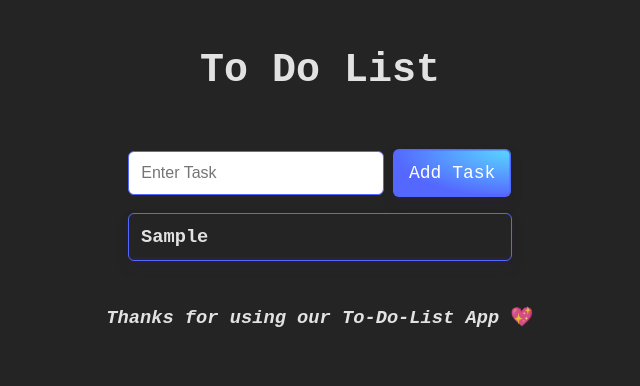
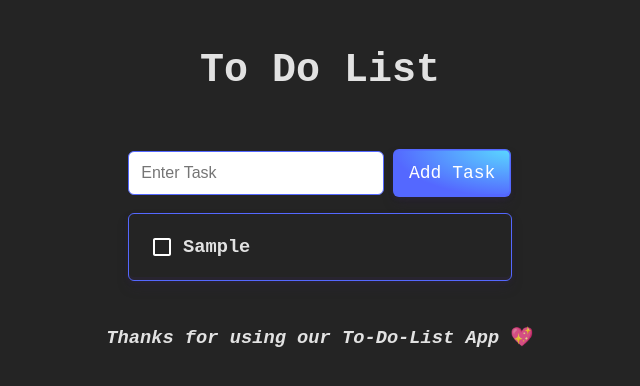
Before and after one commit to AmanKumarSinhaGitHub/React-To-Do-List-App, a React (Vite) app: page / in a window 1280 px wide. Both pictures are taken after typing "Sample" into the empty fields and a click on the button "Add Task". Shown: the top 386 px of the page, without its empty margins (320-960 px from the left). Built offline with nearby package versions, Linux system fonts and the light colour scheme.

Commit message:
Added interactive feature: Click to mark tasks as done, with undo functionality.

```diff
--- a/package.json
+++ b/package.json
@@ -10,6 +10,9 @@
     "preview": "vite preview"
   },
   "dependencies": {
+    "@emotion/react": "^11.11.1",
+    "@emotion/styled": "^11.11.0",
+    "@mui/material": "^5.14.19",
     "react": "^18.2.0",
     "react-dom": "^18.2.0"
   },
--- a/src/App.css
+++ b/src/App.css
@@ -1,4 +1,4 @@
-*{
+* {
   margin: 0;
   padding: 0;
   box-sizing: border-box;
@@ -124,13 +124,24 @@ input:active {
 }
 
 @keyframes shake {
-  0%, 100% {
+
+  0%,
+  100% {
     transform: translateX(0);
   }
-  10%, 30%, 50%, 70%, 90% {
+
+  10%,
+  30%,
+  50%,
+  70%,
+  90% {
     transform: translateX(-10px);
   }
-  20%, 40%, 60%, 80% {
+
+  20%,
+  40%,
+  60%,
+  80% {
     transform: translateX(10px);
   }
 }
@@ -167,3 +178,7 @@ input:active {
   cursor: pointer;
   border-radius: 4px;
 }
+
+.strikethrough {
+  text-decoration: line-through;
+}
--- a/src/App.jsx
+++ b/src/App.jsx
@@ -1,4 +1,5 @@
 import { useState } from "react";
+import Checkbox from "@mui/material/Checkbox";
 import "./App.css";
 
 function App() {
@@ -6,10 +7,10 @@ function App() {
   const [todoList, setTodoList] = useState([]);
   const [inputError, setInputError] = useState(false);
   const [showPopup, setShowPopup] = useState(false);
+  const [checkedTasks, setCheckedTasks] = useState([]);
 
-  function handleClick() {
+  function handleClickTaskAdd() {
     if (task.trim() === "") {
-
       setInputError(true);
 
       setTimeout(() => {
@@ -19,9 +20,7 @@ function App() {
       return;
     }
 
-
     if (todoList.includes(task)) {
-
       setShowPopup(true);
 
       setTimeout(() => {
@@ -31,13 +30,19 @@ function App() {
       return;
     }
 
-    console.log("Task Added", task);
     setTodoList([...todoList, task]);
+    setCheckedTasks([...checkedTasks, false]);
     setTask("");
   }
 
   function handleChange(e) {
     setTask(e.target.value);
+  }
+
+  function handleChangeCheckBox(index) {
+    const updatedCheckedTask = [...checkedTasks];
+    updatedCheckedTask[index] = !updatedCheckedTask[index];
+    setCheckedTasks(updatedCheckedTask);
   }
 
   return (
@@ -47,7 +52,7 @@ function App() {
       </header>
 
       <main>
-        <section className={`container ${inputError ? 'shake' : ''}`}>
+        <section className={`container ${inputError ? "shake" : ""}`}>
           <input
             type="text"
             name="task"
@@ -55,15 +60,23 @@ function App() {
             value={task}
             onChange={handleChange}
           />
-
-          <button onClick={handleClick}>Add Task</button>
+          <button onClick={handleClickTaskAdd}>Add Task</button>
         </section>
 
         <section className="container">
           <div>
             {todoList.map((item, index) => (
               <div key={index} className="todoItem">
-                <h3>{item}</h3>
+                <h3 className={checkedTasks[index] ? "strikethrough" : ""}>
+                  <Checkbox
+                    sx={{
+                      color: "white",
+                    }}
+                    checked={checkedTasks[index]}
+                    onChange={() => handleChangeCheckBox(index)}
+                  />
+                  {item}
+                </h3>
               </div>
             ))}
           </div>
@@ -73,7 +86,6 @@ function App() {
       {showPopup && (
         <div className="popup">
           <p>Task already exists!</p>
-
         </div>
       )}
 
```
Also changed, not shown: 1 other file (tests, documents, lock files or other folders).
